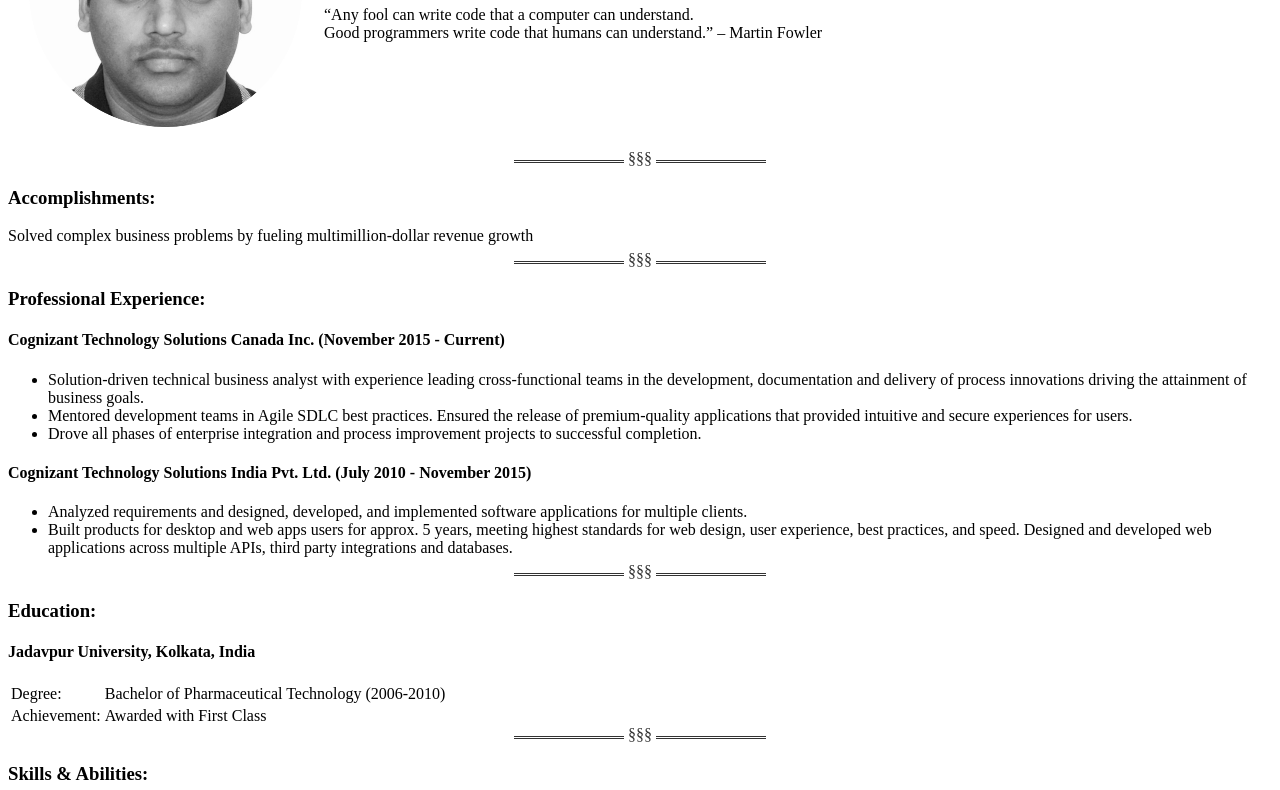
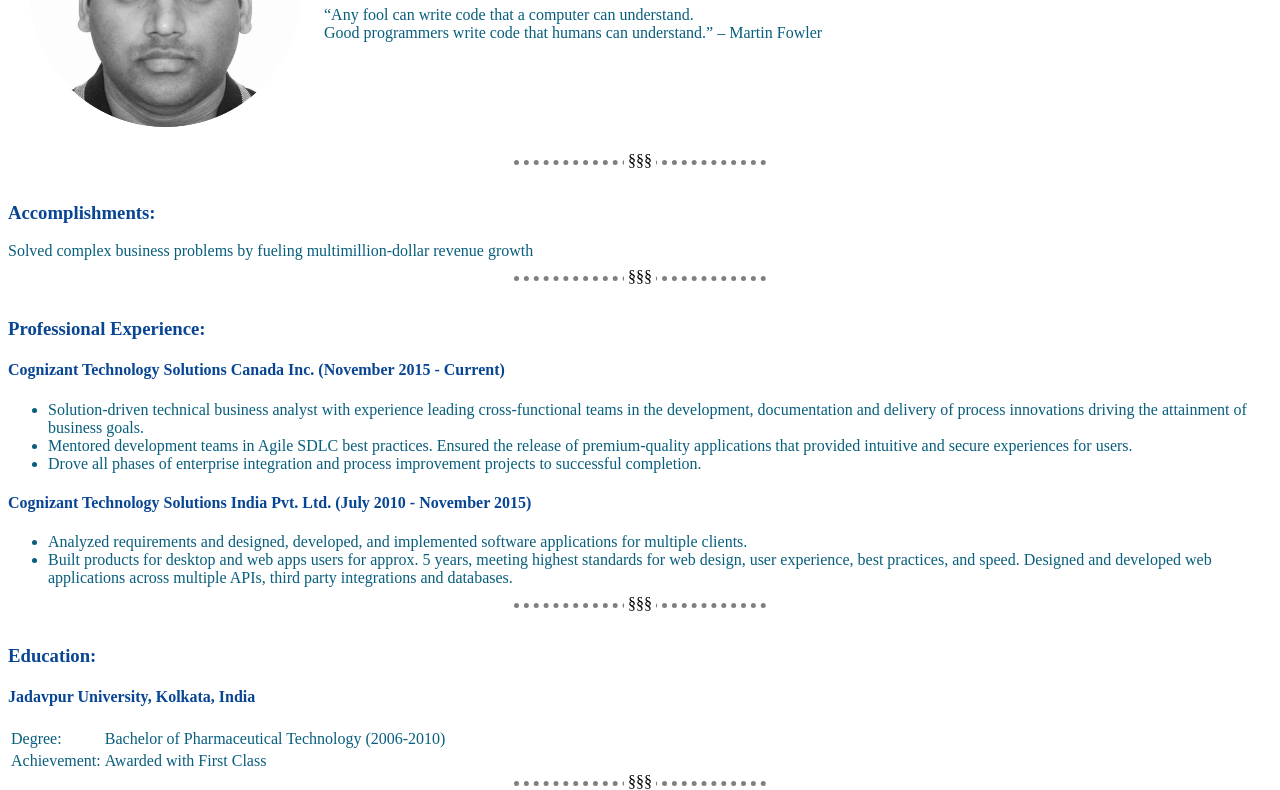
Before and after one commit to prasen2010/Resume, a plain HTML site: page index.html in a window 1280 px wide. Shown: the part 175-965 px from the top of the page. Drawn offline with Linux system fonts and the light colour scheme.

Commit message:
Resume_v4

```diff
--- /dev/null
+++ b/css/style.css
@@ -0,0 +1,40 @@
+body {
+  background-color: white;
+}
+
+h1, h3, h4{
+  color: #084594;
+}
+
+p, li, td{
+  color: #085E7D;
+}
+
+hr{
+  border: none;
+  border-top: dotted;
+  border-color: grey;
+  border-width: 5px;
+  /* height: 5px; */
+  width: 20%;
+  text-align: center;
+  overflow: visible;
+}
+
+/* hr {
+  border: none;
+  border-top: 3px double #333;
+  color: #333;
+  overflow: visible;
+  text-align: center;
+  width: 20%;
+  height: 5px;
+} */
+
+hr:after {
+  background: #fff;
+  content: '§§§';
+  padding: 0 4px;
+  position: relative;
+  top: -13px;
+}
--- a/index.html
+++ b/index.html
@@ -4,30 +4,7 @@
 <head>
   <meta charset="utf-8">
   <title>Prasenjit-Resume</title>
-
-  <style>
-    body {
-      background-color: white;
-    }
-
-    hr {
-      border: none;
-      border-top: 3px double #333;
-      color: #333;
-      overflow: visible;
-      text-align: center;
-      width: 20%;
-      height: 5px;
-    }
-
-    hr:after {
-      background: #fff;
-      content: '§§§';
-      padding: 0 4px;
-      position: relative;
-      top: -13px;
-    }
-  </style>
+  <link rel="stylesheet" href="css/style.css">
 </head>
 
 <body>
```
